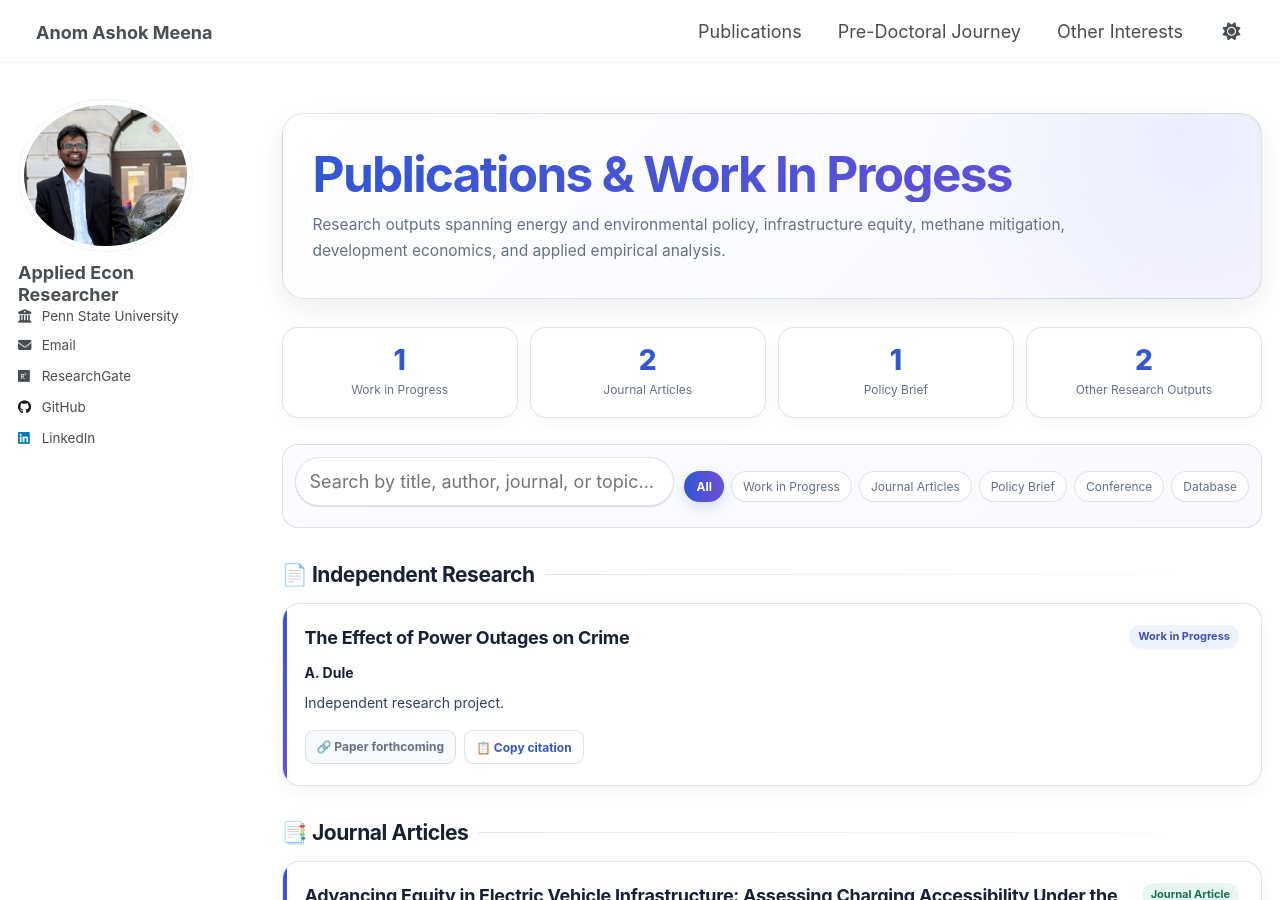
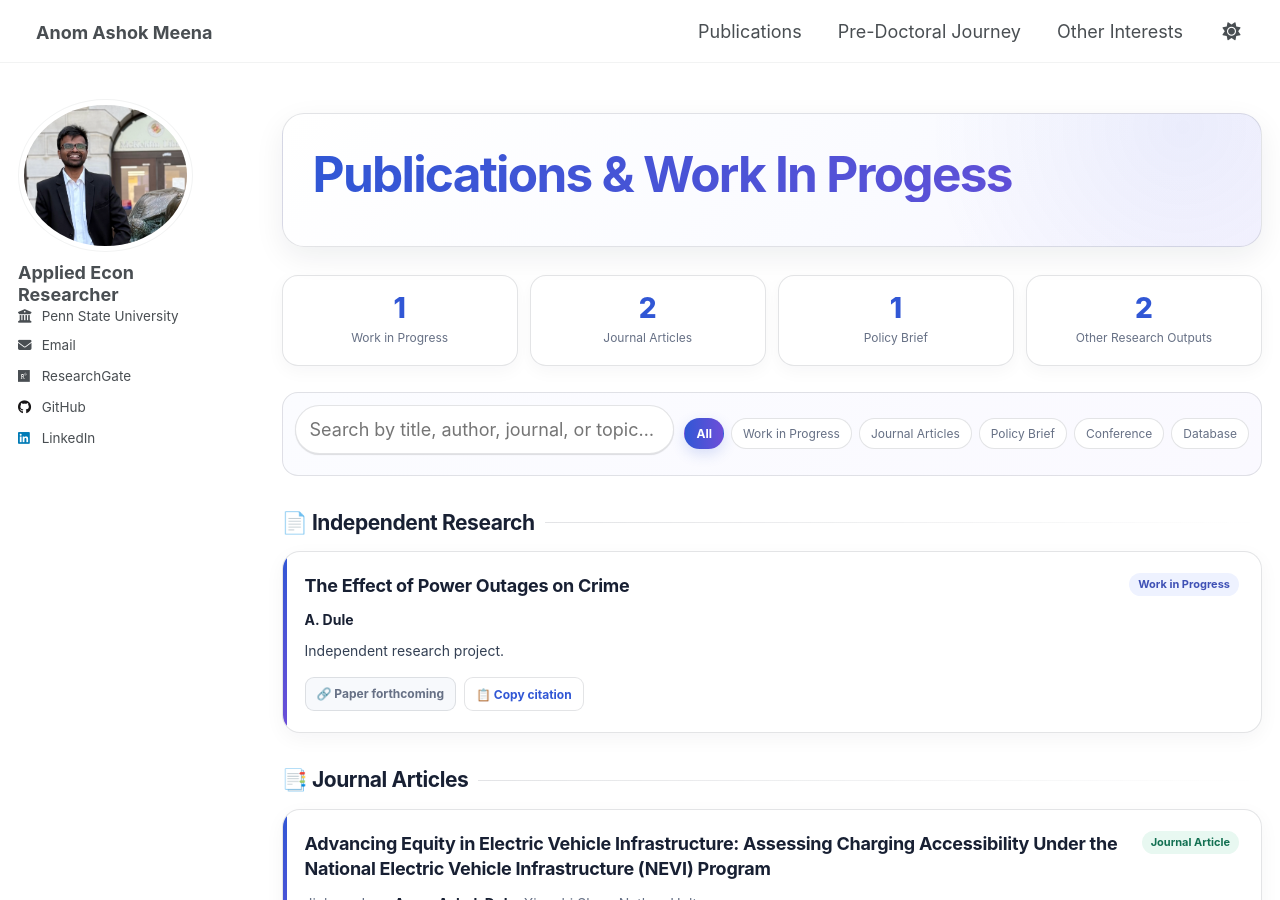
Before and after one commit to anomdule/anomdule.github.io, a Jekyll site: the page built from _pages/publications.md, in a window 1280 px wide and 900 px high. Built offline with Jekyll 4.4.1, drawn with Linux system fonts in a browser that asks for light colours; a script that is not in the unit is left out.

Commit message:
Update publications.md

```diff
--- a/_pages/publications.md
+++ b/_pages/publications.md
@@ -386,9 +386,6 @@ author_profile: true
   <header class="pub-hero">
     <h1>Publications & Work In Progess</h1>
     <p>
-      Research outputs spanning energy and environmental policy,
-      infrastructure equity, methane mitigation, development economics,
-      and applied empirical analysis.
     </p>
   </header>
 
```
